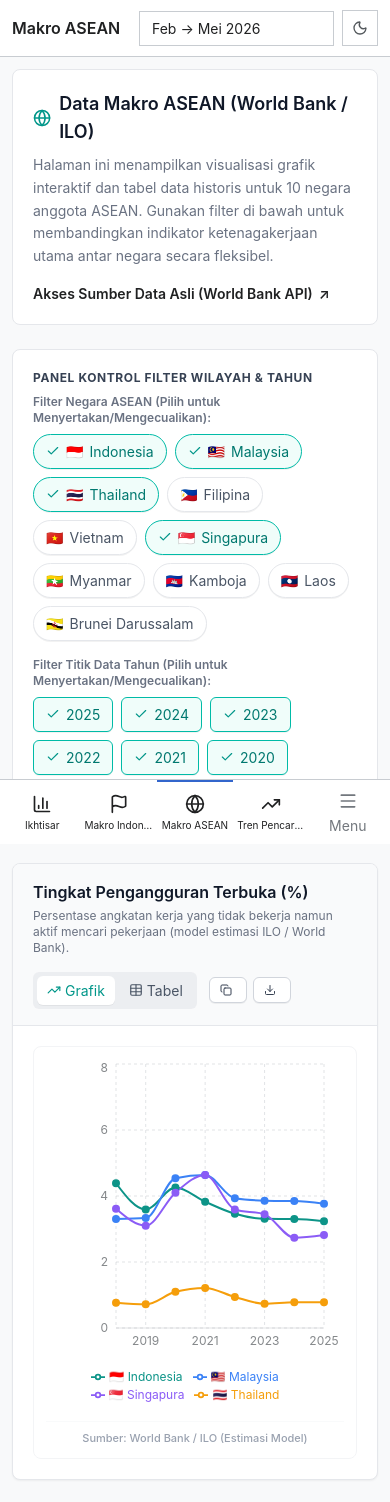
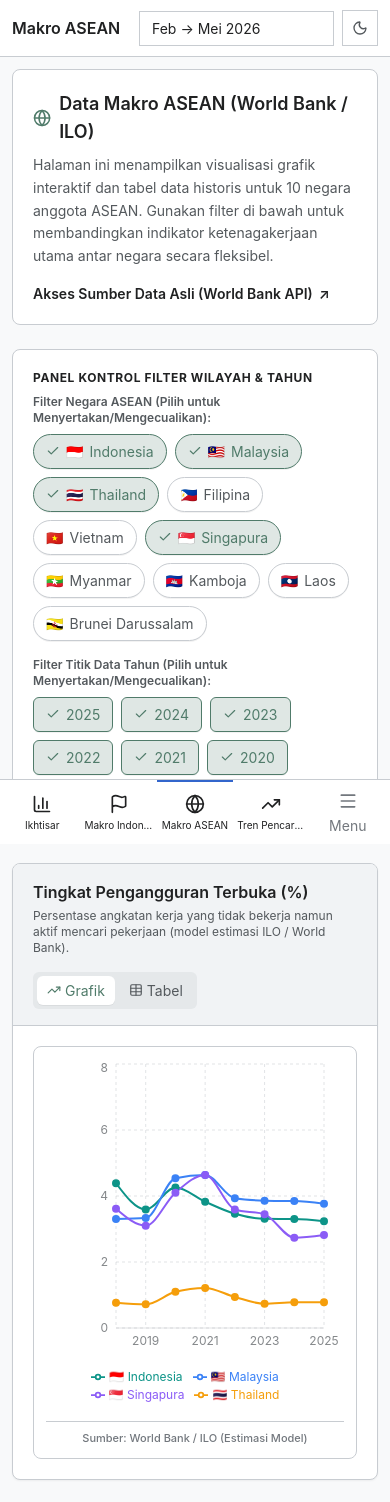
Before and after one commit to jiprastyo/DashboadPercobaan, a Next.js app: page /makro-asean in a window 390 px wide. Shown: the top 1502 px of the page. Built offline with nearby package versions, Linux system fonts and the light colour scheme.

Commit message:
Remove dashboard PNG export controls

```diff
--- a/src/app/makro-asean/MakroASEANClient.tsx
+++ b/src/app/makro-asean/MakroASEANClient.tsx
@@ -6,8 +6,7 @@ import { ASEANHistoricalData } from '@/lib/data-loader-server';
 import { formatPercent, formatNumber } from '@/lib/utils';
 import { ASEAN_COUNTRIES } from '@/lib/constants';
 import LineChart from '@/components/charts/LineChart';
-import { Copy, Download, TrendingUp, Table, Globe, Check } from 'lucide-react';
-import { exportChartAsPng } from '@/lib/chart-export';
+import { TrendingUp, Table, Globe, Check } from 'lucide-react';
 
 interface MakroASEANClientProps {
   aseanData: ASEANCountryData[];
@@ -23,9 +22,6 @@ export default function MakroASEANClient({ aseanData, historicalData }: MakroASE
 
   // Track active tab ('chart' or 'table') per topic ID
   const [activeTabs, setActiveTabs] = useState<Record<string, 'chart' | 'table'>>({});
-
-  // Track copying status ('Menyalin...' or 'Mengunduh...') per topic ID
-  const [copyStatus, setCopyStatus] = useState<Record<string, string>>({});
 
   // Determine all years available across all countries and indicators
   const availableYears = useMemo(() => {
@@ -154,33 +150,9 @@ export default function MakroASEANClient({ aseanData, historicalData }: MakroASE
     });
   }, [historicalData, selectedCountries, selectedYears]);
 
-  // Copy or download chart as PNG
-  const handleCopyChart = async (topicId: string, downloadOnly = false) => {
-    try {
-      setCopyStatus(prev => ({ ...prev, [topicId]: downloadOnly ? 'Mengunduh...' : 'Menyalin...' }));
-      const result = await exportChartAsPng(
-        `asean-chart-${topicId}`,
-        `asean-chart-${topicId}.png`,
-        downloadOnly
-      );
-      if (!downloadOnly) {
-        alert(
-          result === 'clipboard'
-            ? 'Grafik berhasil disalin ke clipboard sebagai PNG.'
-            : 'Penyalinan clipboard dibatasi browser. Grafik telah diunduh sebagai PNG.'
-        );
-      }
-      setCopyStatus(prev => ({ ...prev, [topicId]: '' }));
-    } catch (err) {
-      console.error('Error handling chart copy:', err);
-      alert('Terjadi kesalahan saat memproses gambar.');
-      setCopyStatus(prev => ({ ...prev, [topicId]: '' }));
-    }
-  };
-
   if (!historicalData || topicTables.length === 0) {
     return (
-      <div className="bg-white border border-gray-200 rounded-lg p-5 text-center text-gray-500">
+      <div className="rounded-lg border border-[var(--app-border)] bg-[var(--app-surface)] p-5 text-center text-[var(--app-muted)]">
         Data historis ASEAN tidak tersedia.
       </div>
     );
@@ -189,28 +161,28 @@ export default function MakroASEANClient({ aseanData, historicalData }: MakroASE
   return (
     <div className="space-y-6">
       {/* Header Block */}
-      <div className="bg-white border border-gray-200 rounded-lg p-5">
-        <h2 className="text-lg font-semibold text-gray-900 mb-2 flex items-center gap-2">
-          <Globe className="w-5 h-5 text-teal-600" />
+      <div className="rounded-lg border border-[var(--app-border)] bg-[var(--app-surface)] p-5">
+        <h2 className="mb-2 flex items-center gap-2 text-lg font-semibold text-[var(--app-text)]">
+          <Globe className="w-5 h-5 text-[var(--app-teal)]" />
           <span>Data Makro ASEAN (World Bank / ILO)</span>
         </h2>
-        <p className="text-sm text-gray-500 mb-4 leading-relaxed">
+        <p className="mb-4 text-sm leading-relaxed text-[var(--app-muted)]">
           Halaman ini menampilkan visualisasi grafik interaktif dan tabel data historis untuk 10 negara anggota ASEAN.
           Gunakan filter di bawah untuk membandingkan indikator ketenagakerjaan utama antar negara secara fleksibel.
         </p>
-        <a href={historicalData._source_url} target="_blank" rel="noopener noreferrer" className="text-sm text-[#0D9488] hover:underline font-semibold flex items-center gap-1.5 w-fit">
+        <a href={historicalData._source_url} target="_blank" rel="noopener noreferrer" className="flex w-fit items-center gap-1.5 text-sm font-semibold text-[var(--app-teal)] hover:underline">
           <span>Akses Sumber Data Asli (World Bank API)</span>
           <span>↗</span>
         </a>
       </div>
 
       {/* Global Interactive Controls Panel */}
-      <div className="bg-white border border-gray-200 rounded-lg p-5 space-y-4 shadow-2xs">
-        <h3 className="text-xs font-bold text-gray-700 uppercase tracking-wider mb-2">Panel Kontrol Filter Wilayah & Tahun</h3>
+      <div className="space-y-4 rounded-lg border border-[var(--app-border)] bg-[var(--app-surface)] p-5 shadow-2xs">
+        <h3 className="mb-2 text-xs font-bold uppercase tracking-wider text-[var(--app-text)]">Panel Kontrol Filter Wilayah & Tahun</h3>
 
         {/* Country Filter */}
         <div className="space-y-2">
-          <span className="text-xs font-semibold text-gray-500 block">Filter Negara ASEAN (Pilih untuk Menyertakan/Mengecualikan):</span>
+          <span className="block text-xs font-semibold text-[var(--app-muted)]">Filter Negara ASEAN (Pilih untuk Menyertakan/Mengecualikan):</span>
           <div className="flex flex-wrap gap-2">
             {ASEAN_COUNTRIES.map((country) => {
               const isActive = selectedCountries.includes(country.country_code);
@@ -218,9 +190,9 @@ export default function MakroASEANClient({ aseanData, historicalData }: MakroASE
                 <button
                   key={country.country_code}
                   onClick={() => toggleCountry(country.country_code)}
-                  className={`flex items-center space-x-1.5 px-3 py-1.5 rounded-full text-xs font-semibold border transition-all cursor-pointer shadow-2xs ${isActive ? 'bg-teal-50 border-teal-500 text-teal-700 font-bold' : 'bg-white border-gray-200 text-gray-600 hover:bg-gray-50'}`}
+                  className={`flex cursor-pointer items-center space-x-1.5 rounded-full border px-3 py-1.5 text-xs font-semibold transition-all shadow-2xs ${isActive ? 'border-[var(--app-teal)] bg-[color:color-mix(in_srgb,var(--app-teal)_18%,transparent)] text-[var(--app-teal)] font-bold' : 'border-[var(--app-border)] bg-[var(--app-surface)] text-[var(--app-muted)] hover:bg-[var(--app-bg-soft)]'}`}
                 >
-                  {isActive && <Check className="w-3.5 h-3.5 text-teal-600 flex-shrink-0" />}
+                  {isActive && <Check className="h-3.5 w-3.5 shrink-0 text-[var(--app-teal)]" />}
                   <span>{country.flag_emoji}</span>
                   <span>{country.country_name_id}</span>
                 </button>
@@ -231,7 +203,7 @@ export default function MakroASEANClient({ aseanData, historicalData }: MakroASE
 
         {/* Year Filter */}
         <div className="space-y-2">
-          <span className="text-xs font-semibold text-gray-500 block">Filter Titik Data Tahun (Pilih untuk Menyertakan/Mengecualikan):</span>
+          <span className="block text-xs font-semibold text-[var(--app-muted)]">Filter Titik Data Tahun (Pilih untuk Menyertakan/Mengecualikan):</span>
           <div className="flex flex-wrap gap-2">
             {availableYears.map((year) => {
               const isActive = selectedYears.includes(year);
@@ -239,9 +211,9 @@ export default function MakroASEANClient({ aseanData, historicalData }: MakroASE
                 <button
                   key={year}
                   onClick={() => toggleYear(year)}
-                  className={`flex items-center space-x-1.5 px-3 py-1.5 rounded-md text-xs font-semibold border transition-all cursor-pointer shadow-2xs ${isActive ? 'bg-teal-50 border-teal-500 text-teal-700 font-bold' : 'bg-white border-gray-200 text-gray-600 hover:bg-gray-50'}`}
+                  className={`flex cursor-pointer items-center space-x-1.5 rounded-md border px-3 py-1.5 text-xs font-semibold transition-all shadow-2xs ${isActive ? 'border-[var(--app-teal)] bg-[color:color-mix(in_srgb,var(--app-teal)_18%,transparent)] text-[var(--app-teal)] font-bold' : 'border-[var(--app-border)] bg-[var(--app-surface)] text-[var(--app-muted)] hover:bg-[var(--app-bg-soft)]'}`}
                 >
-                  {isActive && <Check className="w-3.5 h-3.5 text-teal-600 flex-shrink-0" />}
+                  {isActive && <Check className="h-3.5 w-3.5 shrink-0 text-[var(--app-teal)]" />}
                   <span>{year}</span>
                 </button>
               );
@@ -254,59 +226,34 @@ export default function MakroASEANClient({ aseanData, historicalData }: MakroASE
       {topicTables.map((topic) => {
         const activeTab = activeTabs[topic.id] || 'chart';
         const setTab = (tab: 'chart' | 'table') => setActiveTabs(prev => ({ ...prev, [topic.id]: tab }));
-        const currentCopyStatus = copyStatus[topic.id] || '';
 
         return (
-          <div key={topic.id} className="bg-white border border-gray-200 rounded-lg overflow-hidden shadow-xs">
+          <div key={topic.id} className="overflow-hidden rounded-lg border border-[var(--app-border)] bg-[var(--app-surface)] shadow-xs">
             {/* Topic Header with Switcher Tabs & Actions */}
-            <div className="bg-gray-50 px-5 py-4 border-b border-gray-200 flex flex-col md:flex-row md:items-center justify-between gap-4">
+            <div className="flex flex-col justify-between gap-4 border-b border-[var(--app-border)] bg-[var(--app-bg-soft)] px-5 py-4 md:flex-row md:items-center">
               <div>
-                <h3 className="text-base font-semibold text-gray-900">{topic.title}</h3>
-                <p className="text-xs text-gray-500 mt-1">{topic.description}</p>
+                <h3 className="text-base font-semibold text-[var(--app-text)]">{topic.title}</h3>
+                <p className="mt-1 text-xs text-[var(--app-muted)]">{topic.description}</p>
               </div>
 
               <div className="flex items-center space-x-3 self-start md:self-center flex-shrink-0">
                 {/* Chart/Table Selector */}
-                <div className="flex space-x-1 bg-gray-200/60 p-1 rounded-md">
+                <div className="flex space-x-1 rounded-md bg-[var(--app-border)]/30 p-1">
                   <button
                     onClick={() => setTab('chart')}
-                    className={`px-2.5 py-1 text-xs font-semibold rounded-md transition-all cursor-pointer flex items-center space-x-1 ${activeTab === 'chart' ? 'bg-white text-teal-600 shadow-2xs' : 'text-gray-600 hover:text-gray-950'}`}
+                    className={`flex cursor-pointer items-center space-x-1 rounded-md px-2.5 py-1 text-xs font-semibold transition-all ${activeTab === 'chart' ? 'bg-[var(--app-surface)] text-[var(--app-teal)] shadow-2xs' : 'text-[var(--app-muted)] hover:text-[var(--app-text)]'}`}
                   >
                     <TrendingUp className="w-3.5 h-3.5" />
                     <span>Grafik</span>
                   </button>
                   <button
                     onClick={() => setTab('table')}
-                    className={`px-2.5 py-1 text-xs font-semibold rounded-md transition-all cursor-pointer flex items-center space-x-1 ${activeTab === 'table' ? 'bg-white text-teal-600 shadow-2xs' : 'text-gray-600 hover:text-gray-950'}`}
+                    className={`flex cursor-pointer items-center space-x-1 rounded-md px-2.5 py-1 text-xs font-semibold transition-all ${activeTab === 'table' ? 'bg-[var(--app-surface)] text-[var(--app-teal)] shadow-2xs' : 'text-[var(--app-muted)] hover:text-[var(--app-text)]'}`}
                   >
                     <Table className="w-3.5 h-3.5" />
                     <span>Tabel</span>
                   </button>
                 </div>
-
-                {/* PNG Copy Actions (only shown if chart is active) */}
-                {activeTab === 'chart' && (
-                  <div className="flex items-center space-x-1.5">
-                    <button
-                      disabled={currentCopyStatus !== ''}
-                      onClick={() => handleCopyChart(topic.id, false)}
-                      className="inline-flex items-center space-x-1 px-2.5 py-1.5 border border-gray-300 rounded-md text-xs font-semibold bg-white hover:bg-gray-50 text-gray-700 shadow-2xs cursor-pointer transition-colors disabled:opacity-50"
-                      title="Salin Grafik ke Clipboard (PNG)"
-                    >
-                      <Copy className="w-3 h-3" />
-                      <span className="hidden sm:inline">{currentCopyStatus === 'Menyalin...' ? 'Menyalin...' : 'Salin PNG'}</span>
-                    </button>
-                    <button
-                      disabled={currentCopyStatus !== ''}
-                      onClick={() => handleCopyChart(topic.id, true)}
-                      className="inline-flex items-center space-x-1 px-2.5 py-1.5 border border-gray-300 rounded-md text-xs font-semibold bg-white hover:bg-gray-50 text-gray-700 shadow-2xs cursor-pointer transition-colors disabled:opacity-50"
-                      title="Unduh Grafik sebagai File PNG"
-                    >
-                      <Download className="w-3 h-3" />
-                      <span className="hidden sm:inline">{currentCopyStatus === 'Mengunduh...' ? 'Mengunduh...' : 'Unduh'}</span>
-                    </button>
-                  </div>
-                )}
               </div>
             </div>
 
@@ -314,7 +261,7 @@ export default function MakroASEANClient({ aseanData, historicalData }: MakroASE
             {activeTab === 'chart' ? (
               /* Time Series Line Chart View */
               <div className="p-5 space-y-4">
-                <div id={`asean-chart-${topic.id}`} className="bg-white p-3 border border-gray-100 rounded-lg">
+                <div id={`asean-chart-${topic.id}`} className="rounded-lg border border-[var(--app-border)] bg-[var(--app-surface)] p-3">
                   <LineChart
                     data={topic.chartData}
                     xKey="period"
@@ -324,7 +271,7 @@ export default function MakroASEANClient({ aseanData, historicalData }: MakroASE
                     valueFormatter={(val) => `${formatNumber(Number(val), 2)}%`}
                   />
                   {/* Source Citation at the bottom of the chart */}
-                  <div className="mt-3 text-center border-t border-gray-50 pt-2 text-[11px] text-gray-400 font-medium">
+                  <div className="mt-3 border-t border-[var(--app-border)] pt-2 text-center text-[11px] font-medium text-[var(--app-subtle)]">
                     Sumber: World Bank / ILO (Estimasi Model)
                   </div>
                 </div>
@@ -334,36 +281,36 @@ export default function MakroASEANClient({ aseanData, historicalData }: MakroASE
               <div className="overflow-x-auto">
                 <table className="w-full text-sm">
                   <thead>
-                    <tr className="border-b border-gray-200 bg-gray-50/50">
-                      <th className="text-left py-3 px-5 font-semibold text-gray-600 uppercase tracking-wide text-xs">Negara</th>
+                    <tr className="border-b border-[var(--app-border)] bg-[var(--app-bg-soft)]">
+                      <th className="px-5 py-3 text-left text-xs font-semibold uppercase tracking-wide text-[var(--app-subtle)]">Negara</th>
                       {topic.yearsTable.map(year => (
-                        <th key={year} className="text-right py-3 px-4 font-semibold text-gray-600 uppercase tracking-wide text-xs">
+                        <th key={year} className="px-4 py-3 text-right text-xs font-semibold uppercase tracking-wide text-[var(--app-subtle)]">
                           {year}
                         </th>
                       ))}
                     </tr>
                   </thead>
-                  <tbody className="divide-y divide-gray-100">
+                  <tbody className="divide-y divide-[var(--app-border)]">
                     {topic.tableRows.length === 0 ? (
                       <tr>
-                        <td colSpan={topic.yearsTable.length + 1} className="py-8 text-center text-gray-400">
+                        <td colSpan={topic.yearsTable.length + 1} className="py-8 text-center text-[var(--app-subtle)]">
                           Tidak ada negara yang dipilih. Silakan aktifkan negara pada filter di atas.
                         </td>
                       </tr>
                     ) : (
                       topic.tableRows.map((row, idx) => (
-                        <tr key={idx} className="hover:bg-gray-50/50 transition-colors">
+                        <tr key={idx} className="transition-colors hover:bg-[var(--app-bg-soft)]">
                           <td className="py-3.5 px-5 whitespace-nowrap">
                             <div className="flex items-center gap-2.5">
                               <span className="text-lg">{row.flagEmoji}</span>
-                              <span className="font-semibold text-gray-900">{row.countryName}</span>
+                              <span className="font-semibold text-[var(--app-text)]">{row.countryName}</span>
                             </div>
                           </td>
                           {topic.yearsTable.map(year => {
                             const val = row.yearValues[year];
                             return (
-                              <td key={year} className="py-3.5 px-4 text-right font-medium text-gray-800">
-                                {val !== undefined && val !== null ? formatPercent(val) : <span className="text-gray-300">-</span>}
+                              <td key={year} className="px-4 py-3.5 text-right font-medium text-[var(--app-text)]">
+                                {val !== undefined && val !== null ? formatPercent(val) : <span className="text-[var(--app-subtle)]">-</span>}
                               </td>
                             );
                           })}
```
Also changed, not shown: 1 other file (tests, documents, lock files or other folders).
